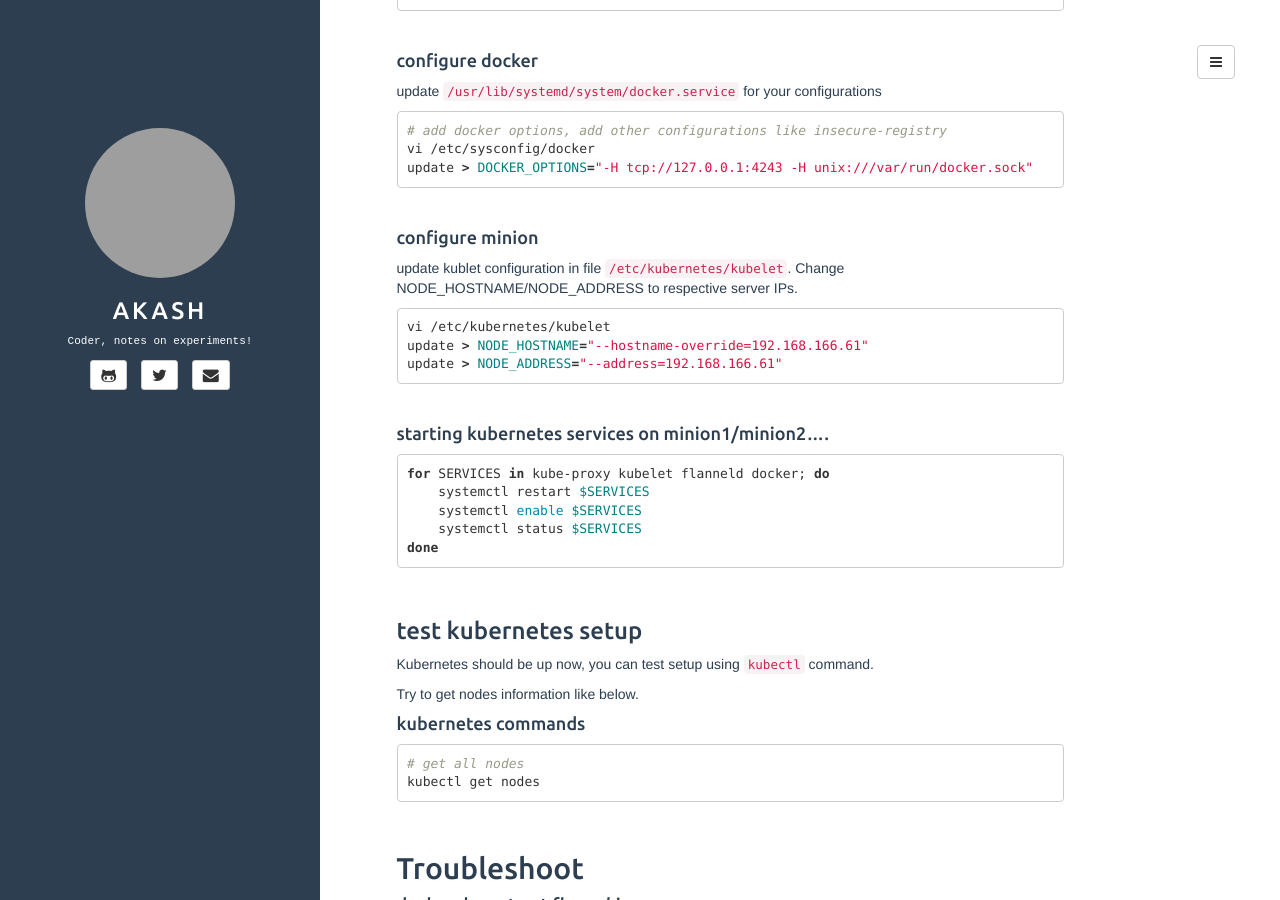
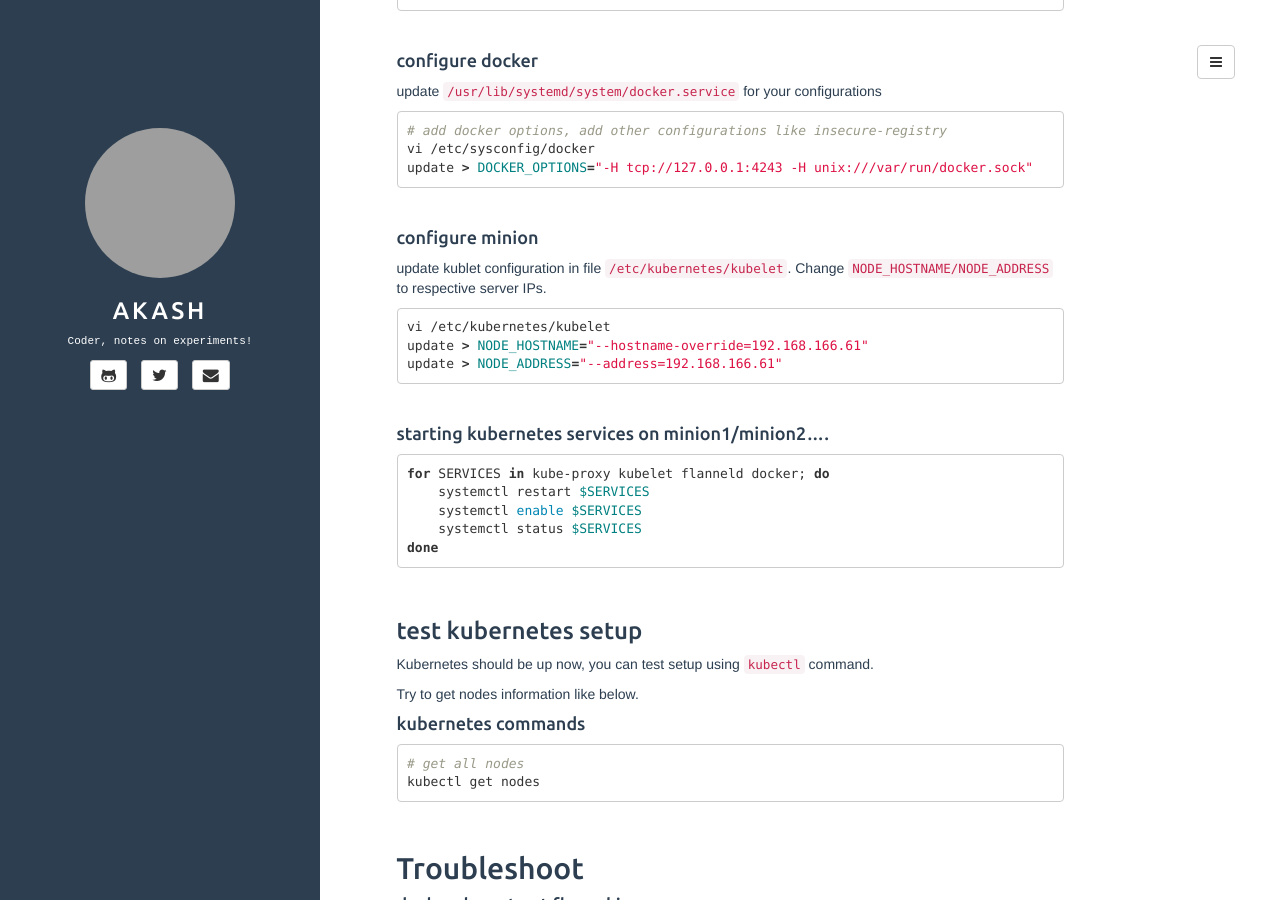
Before and after one commit to akash-git/akash-git.github.io, a Jekyll site: the page built from _posts/2016-08-31-kubernetes-1.3-install.markdown, in a window 1280 px wide and 900 px high, scrolled down 4075 px. Built offline with Jekyll 4.4.1, drawn with Linux system fonts in a browser that asks for light colours; grey boxes are pictures that could not be loaded.

Commit message:
fixing quotes

````diff
--- a/_posts/2016-08-31-kubernetes-1.3-install.markdown
+++ b/_posts/2016-08-31-kubernetes-1.3-install.markdown
@@ -231,7 +231,8 @@ update > DOCKER_OPTIONS="-H tcp://127.0.0.1:4243 -H unix:///var/run/docker.sock"
 
 #### configure minion
 update kublet configuration in file `/etc/kubernetes/kubelet`.
-Change NODE_HOSTNAME/NODE_ADDRESS to respective server IPs.
+Change `NODE_HOSTNAME/NODE_ADDRESS` to respective server IPs.
+
 ```bash
 vi /etc/kubernetes/kubelet
 update > NODE_HOSTNAME="--hostname-override=192.168.166.61"
````
